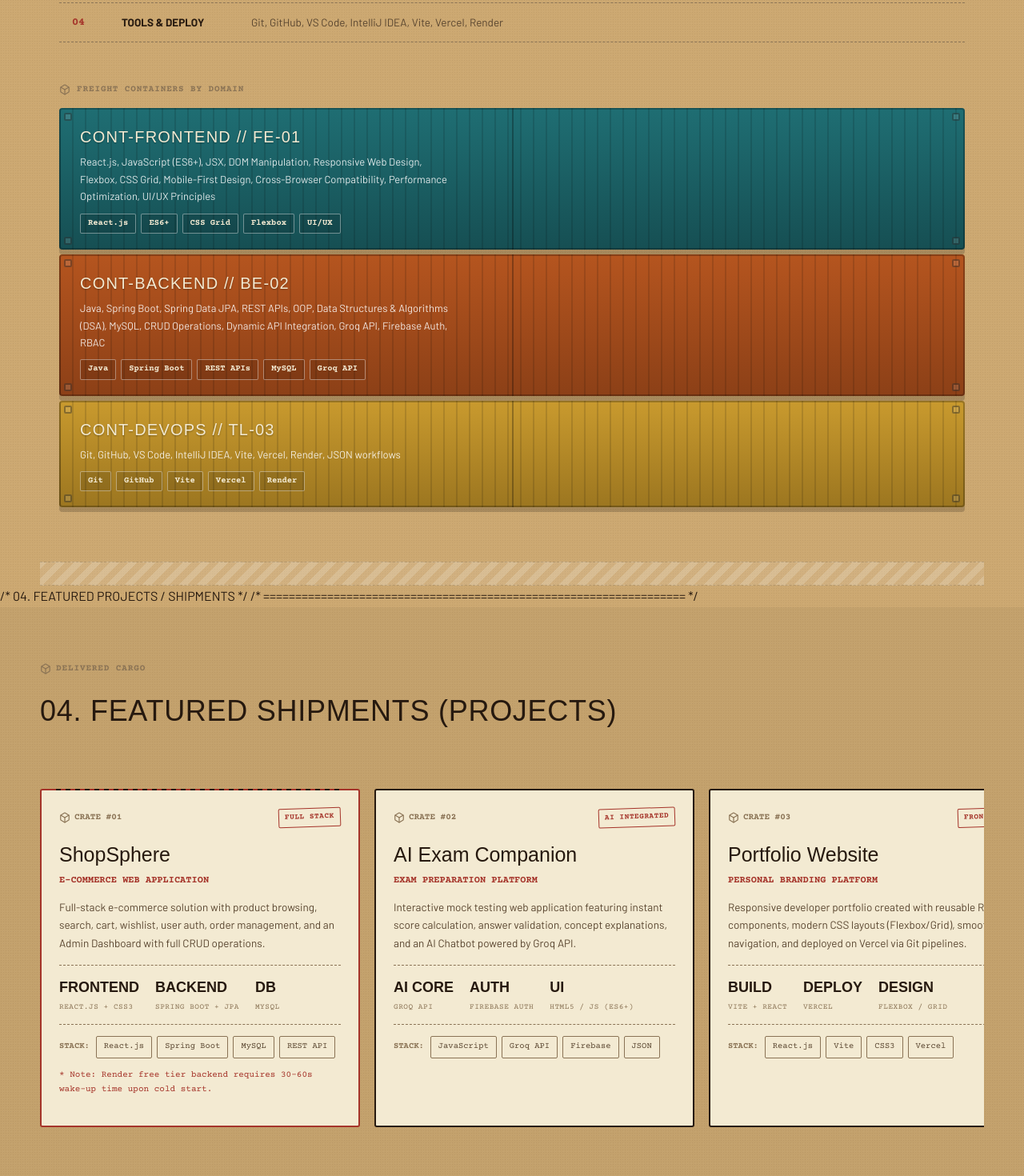
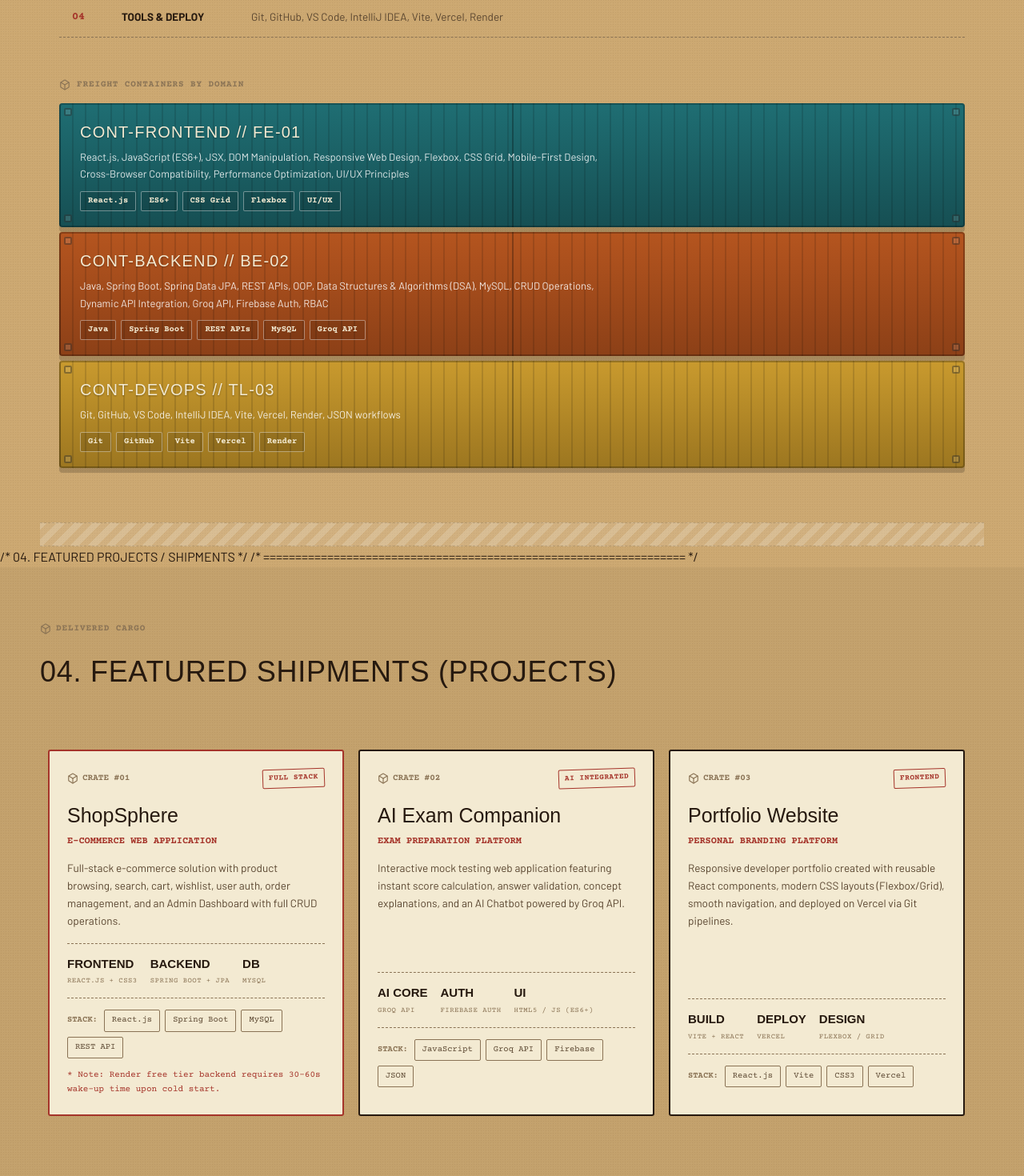
Before and after one commit to RAHUL2525252525/PORTFOLIO, a React (Vite) app: page / in a window 1280 px wide. Shown: the part 1660-3130 px from the top of the page at 80% size. Built offline with nearby package versions, Linux system fonts and the light colour scheme; a web font is replaced by a local one.

Commit message:
Update index.css

```diff
--- a/src/index.css
+++ b/src/index.css
@@ -108,11 +108,6 @@
 .tab:hover { color: var(--ink); transform: translateY(0); }
 .tab.active { background: var(--label); color: var(--stamp); transform: translateY(0); box-shadow: 0 -2px 0 var(--stamp) inset; }
 
-.stamp-btn {
-  flex-shrink: 0;
-  margin-left: 10px;
-}
-
 .menu-toggle {
   display: none;
   background: none;
@@ -159,21 +154,12 @@
   cursor: pointer;
   transition: all 0.15s var(--ease);
 }
-.btn.sm { padding: 9px 14px; font-size: 11.5px; }
 
 .btn.primary { background: var(--ink); color: var(--label); }
 .btn.primary:hover { background: var(--stamp); border-color: var(--stamp); transform: translateY(-1px); }
 
 .btn.outline { background: var(--label); color: var(--ink); }
 .btn.outline:hover { border-color: var(--stamp); color: var(--stamp); }
-
-.btn.stamp-btn {
-  background: transparent;
-  color: var(--stamp);
-  border-color: var(--stamp);
-  transform: rotate(-2deg);
-}
-.btn.stamp-btn:hover { background: var(--stamp); color: var(--label); }
 
 /* ================================================================== */
 /* LAYOUT / MANIFEST SECTIONS                                          */
@@ -227,7 +213,7 @@
   margin-bottom: 14px;
 }
 
-/* packing tape divider between sections */
+/* Tape divider */
 .tape {
   height: 30px;
   max-width: 1180px;
@@ -320,7 +306,7 @@
 .manifest-row .ok { color: var(--ok) !important; }
 
 /* ================================================================== */
-/* DECLARATION — about                                                */
+/* DECLARATION                                                         */
 /* ================================================================== */
 
 .decl-grid { max-width: 1180px; margin: 0 auto; padding: 0 24px; display: grid; grid-template-columns: 1fr 1.2fr; gap: 20px; }
@@ -333,8 +319,6 @@
   padding: 3px 10px; border-radius: 2px; letter-spacing: 0.06em;
 }
 .decl-card p { font-size: 15px; color: var(--ink-dim); }
-.decl-card:first-child p { font-size: 16px; color: var(--ink); }
-.hi { color: var(--stamp); font-weight: 600; }
 
 .decl-tally { display: flex; gap: 26px; padding-top: 16px; margin-top: 14px; border-top: 2px dashed var(--ink-faint); }
 .decl-tally div { display: flex; flex-direction: column; gap: 2px; }
@@ -342,7 +326,7 @@
 .decl-tally span { font-family: var(--mono); font-size: 10.5px; color: var(--ink-faint); text-transform: uppercase; letter-spacing: 0.05em; }
 
 /* ================================================================== */
-/* CARGO MANIFEST — skills                                            */
+/* SKILLS / PACKING LIST                                               */
 /* ================================================================== */
 
 .packing-list { max-width: 1180px; margin: 0 auto 50px; padding: 0 24px; }
@@ -377,8 +361,6 @@
 
 .container {
   position: relative;
-  display: grid;
-  grid-template-columns: 1fr;
   border-radius: 4px;
   overflow: hidden;
   box-shadow: 0 6px 0 rgba(0,0,0,0.18), inset 0 0 0 2px rgba(0,0,0,0.25);
@@ -407,7 +389,7 @@
   margin-bottom: 4px;
   text-shadow: 0 1px 2px rgba(0,0,0,0.3);
 }
-.container-face p { font-size: 13px; color: rgba(255,255,255,0.85); margin-bottom: 10px; max-width: 460px; }
+.container-face p { font-size: 13px; color: rgba(255,255,255,0.85); margin-bottom: 10px; max-width: 650px; }
 .container-items { display: flex; gap: 6px; flex-wrap: wrap; }
 .container-items span {
   font-family: var(--mono); font-size: 10.5px; font-weight: 700; padding: 3px 9px;
@@ -417,25 +399,11 @@
 
 .c-front { background: linear-gradient(180deg, var(--c-front), var(--c-front-dark)); }
 .c-back { background: linear-gradient(180deg, var(--c-back), var(--c-back-dark)); }
-.c-data { background: linear-gradient(180deg, var(--c-data), var(--c-data-dark)); }
 .c-tool { background: linear-gradient(180deg, var(--c-tool), var(--c-tool-dark)); }
 
 /* ================================================================== */
-/* SHIPMENTS — projects rail                                           */
+/* PROJECTS RAIL                                                      */
 /* ================================================================== */
-
-.rail-controls { display: flex; gap: 8px; }
-.rail-controls button {
-  width: 34px; height: 34px;
-  border: 2px solid var(--ink);
-  background: var(--label);
-  color: var(--ink);
-  border-radius: 3px;
-  cursor: pointer;
-  display: flex; align-items: center; justify-content: center;
-  transition: all 0.15s var(--ease);
-}
-.rail-controls button:hover { background: var(--ink); color: var(--label); }
 
 .rail {
   display: flex;
@@ -451,7 +419,7 @@
 
 .crate-card {
   scroll-snap-align: start;
-  flex: 0 0 min(400px, 84vw);
+  flex: 0 0 min(370px, 84vw);
   border: 2px solid var(--ink);
   border-radius: 3px;
   background: var(--label);
@@ -461,12 +429,6 @@
   position: relative;
 }
 .crate-card.fragile { border-color: var(--stamp); }
-.crate-card::before {
-  content: '';
-  position: absolute;
-  top: -2px; left: 18px; right: 18px; height: 2px;
-  background: repeating-linear-gradient(90deg, var(--ink) 0 6px, transparent 6px 12px);
-}
 
 .crate-top { display: flex; justify-content: space-between; align-items: center; margin-bottom: 14px; gap: 8px; }
 .crate-id { display: flex; align-items: center; gap: 5px; font-family: var(--mono); font-size: 11px; font-weight: 700; color: var(--ink-faint); }
@@ -474,39 +436,21 @@
 
 .crate-title { font-family: var(--display); font-size: 25px; font-weight: 400; color: var(--ink); margin-bottom: 2px; }
 .crate-tag { font-family: var(--mono); font-size: 12px; font-weight: 700; color: var(--stamp); margin-bottom: 12px; }
-.crate-desc { font-size: 13.5px; color: var(--ink-dim); margin-bottom: 16px; }
+.crate-desc { font-size: 13.5px; color: var(--ink-dim); margin-bottom: 16px; flex: 1; }
 
-.crate-values { display: flex; gap: 20px; padding: 13px 0; border-top: 1px dashed var(--ink-faint); border-bottom: 1px dashed var(--ink-faint); margin-bottom: 14px; }
+.crate-values { display: flex; gap: 16px; padding: 13px 0; border-top: 1px dashed var(--ink-faint); border-bottom: 1px dashed var(--ink-faint); margin-bottom: 14px; }
 .crate-values div { display: flex; flex-direction: column; gap: 2px; }
-.crate-values b { font-family: var(--display); font-size: 18px; color: var(--ink); }
-.crate-values span { font-family: var(--mono); font-size: 9.5px; color: var(--ink-faint); text-transform: uppercase; letter-spacing: 0.05em; }
+.crate-values b { font-family: var(--display); font-size: 15px; color: var(--ink); }
+.crate-values span { font-family: var(--mono); font-size: 9px; color: var(--ink-faint); text-transform: uppercase; letter-spacing: 0.05em; }
 
 .crate-contents { display: flex; flex-wrap: wrap; gap: 6px; margin-bottom: 12px; align-items: center; }
 .crate-contents-label { font-family: var(--mono); font-size: 10.5px; font-weight: 700; color: var(--ink-faint); margin-right: 2px; }
 .crate-contents span:not(.crate-contents-label) { font-family: var(--mono); font-size: 10.5px; padding: 4px 9px; border: 1px solid var(--ink-faint); color: var(--ink-dim); border-radius: 2px; }
 
-.crate-note { font-family: var(--mono); font-size: 11px; color: var(--stamp); margin-bottom: 14px; }
-
-.crate-links { display: flex; gap: 16px; margin-top: auto; }
-.crate-links a { display: flex; align-items: center; gap: 5px; font-family: var(--mono); font-size: 12px; font-weight: 700; color: var(--stamp); }
-.crate-links a:hover { text-decoration: underline; }
-
-.crate-end {
-  scroll-snap-align: start;
-  flex: 0 0 240px;
-  display: flex;
-  flex-direction: column;
-  justify-content: center;
-  gap: 14px;
-  color: var(--ink-dim);
-  font-size: 13.5px;
-  border: 2px dashed var(--ink-faint);
-  border-radius: 3px;
-  padding: 22px;
-}
+.crate-note { font-family: var(--mono); font-size: 11px; color: var(--stamp); margin-top: auto; }
 
 /* ================================================================== */
-/* TRACKING — experience & education                                  */
+/* TRACKING & HISTORY                                                  */
 /* ================================================================== */
 
 .tracking-list { max-width: 1180px; margin: 0 auto 46px; padding: 0 24px; }
@@ -556,7 +500,7 @@
 .seal span { font-family: var(--mono); font-size: 10.5px; color: var(--ink-faint); }
 
 /* ================================================================== */
-/* SHIPPING LABEL — contact                                            */
+/* SHIPPING LABEL / CONTACT                                            */
 /* ================================================================== */
 
 .label-sheet { padding-bottom: 50px; }
@@ -588,11 +532,11 @@
 .ship-label-cta {
   display: flex; align-items: center; gap: 10px;
   font-family: var(--display);
-  font-size: clamp(28px, 5vw, 40px);
+  font-size: clamp(22px, 4vw, 32px);
   color: var(--ink);
-  width: fit-content;
+  word-break: break-all;
 }
-.ship-label-cta svg { color: var(--stamp); transition: transform 0.2s var(--ease); }
+.ship-label-cta svg { color: var(--stamp); transition: transform 0.2s var(--ease); flex-shrink: 0; }
 .ship-label-cta:hover svg { transform: translate(4px, -4px); }
 
 .ship-label-fields { border-top: 2px solid var(--ink); margin-bottom: 22px; }
@@ -612,7 +556,7 @@
 .barcode span { background: var(--ink); height: 100%; display: block; }
 
 /* ================================================================== */
-/* FOOTER                                                              */
+/* FOOTER & REVEALS                                                    */
 /* ================================================================== */
 
 .footer {
@@ -630,11 +574,6 @@
   color: var(--ink-faint);
   flex-wrap: wrap;
 }
-.footer span { display: flex; align-items: center; gap: 6px; }
-
-/* ================================================================== */
-/* REVEAL ANIMATIONS                                                   */
-/* ================================================================== */
 
 .crate-in { opacity: 0; transform: translateY(16px); transition: opacity 0.6s var(--ease), transform 0.6s var(--ease); }
 .crate-in.in { opacity: 1; transform: translateY(0); }
@@ -642,10 +581,6 @@
 @media (prefers-reduced-motion: reduce) {
   .crate-in, .ship-label-cta svg { transition: none; transform: none; }
 }
-
-/* ================================================================== */
-/* RESPONSIVE DESIGN                                                   */
-/* ================================================================== */
 
 @media (max-width: 900px) {
   .tabs { display: none; }
```
